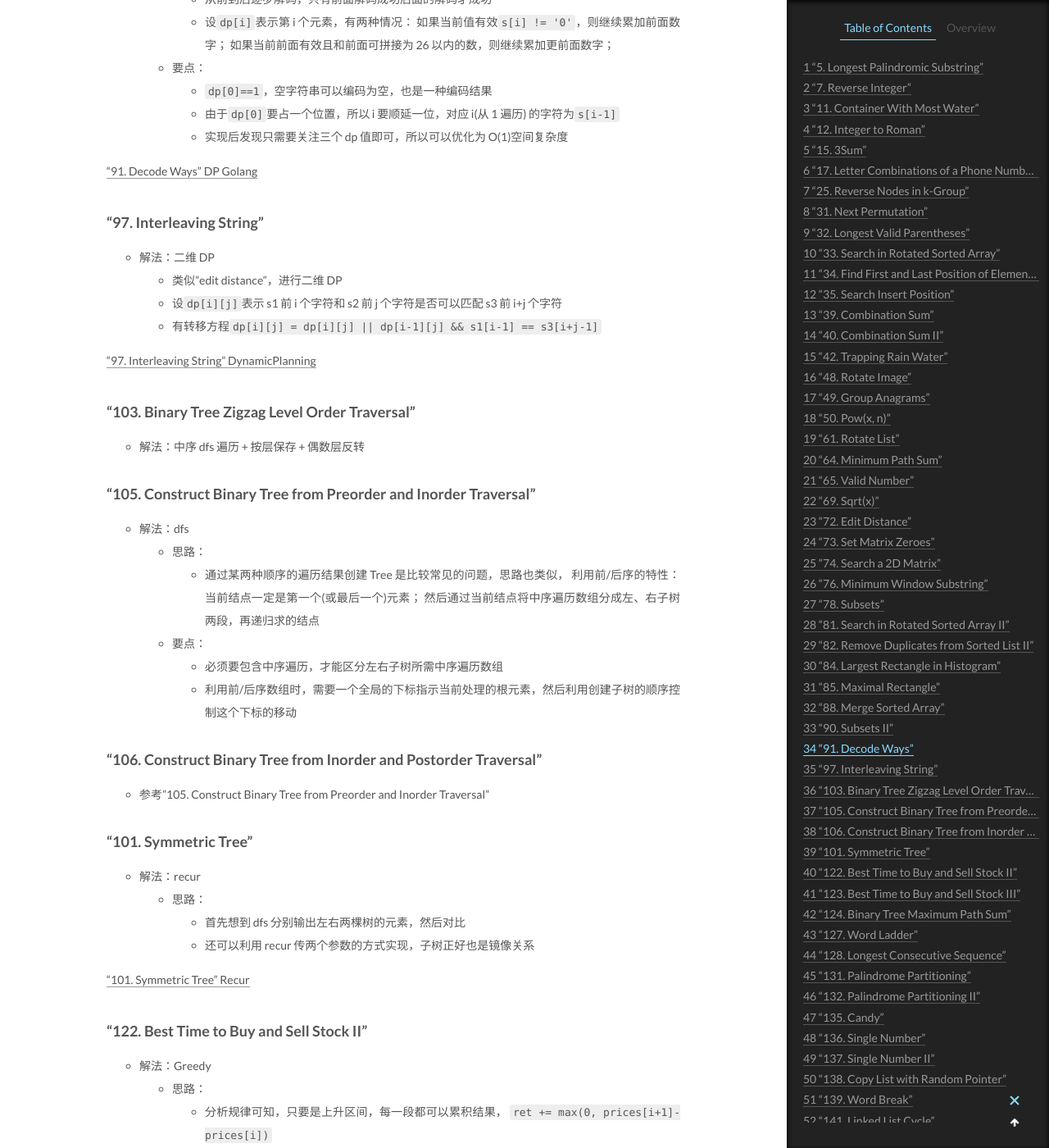
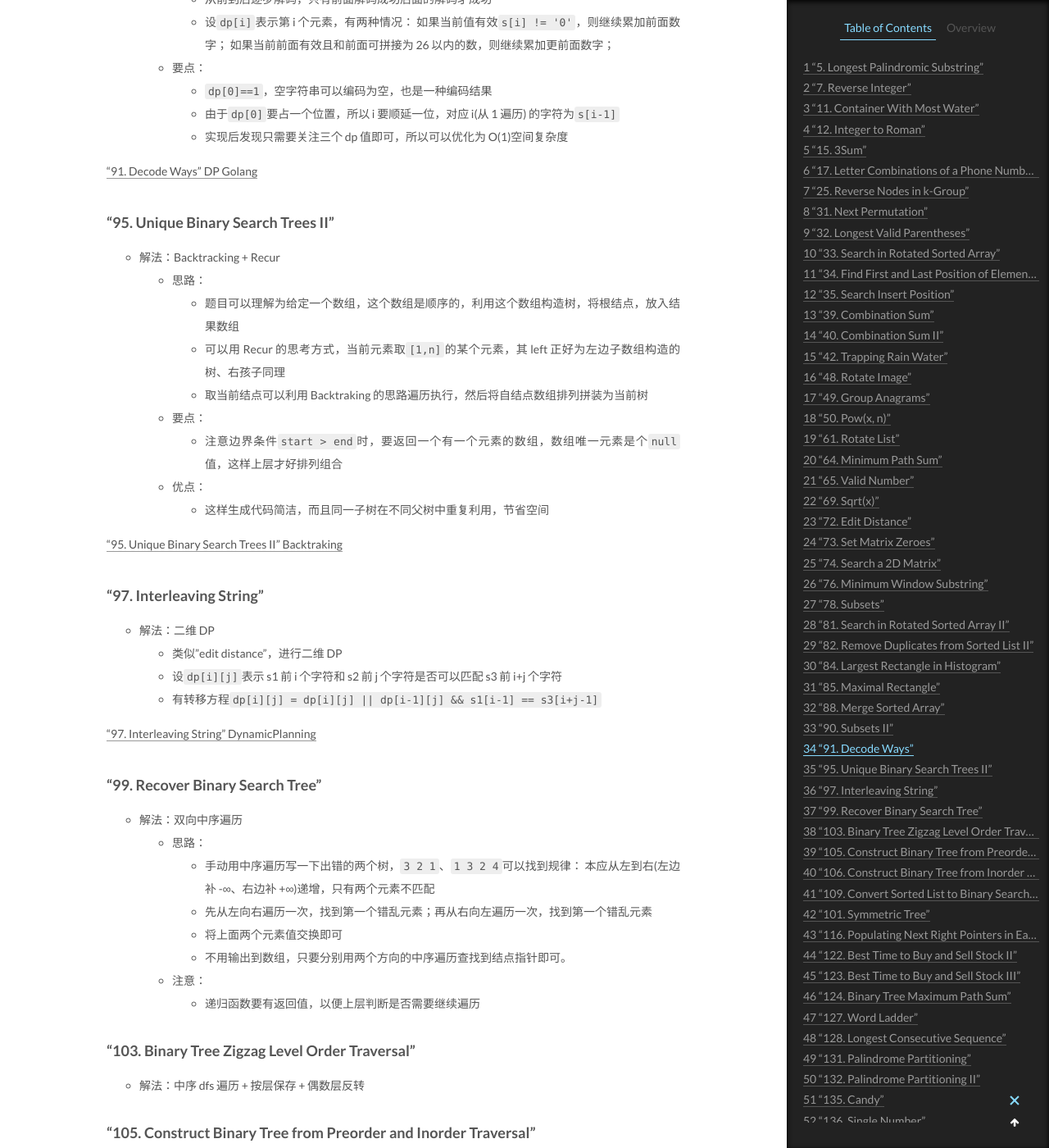
Before and after one commit to CodeHunter2006/CodeHunter2006.github.io, a Jekyll site: the page built from _posts/2020-12-27-LeetCode_Question_Category.md, in a window 1280 px wide and 1400 px high, scrolled down 11388 px. Shown: the whole window at 82% size. Built offline with Jekyll 4.4.1, drawn with Linux system fonts in a browser that asks for light colours; formulas are drawn with MathJax 3; some of the changed text lies outside the part shown.

Commit message:
[doc]: add contents.

```diff
--- a/_posts/2020-12-27-LeetCode_Question_Category.md
+++ b/_posts/2020-12-27-LeetCode_Question_Category.md
@@ -404,6 +404,20 @@ tags: Algorithm Leetcode
 
 ["91. Decode Ways" DP Golang]()
 
+### "95. Unique Binary Search Trees II"
+
+- 解法：Backtracking + Recur
+  - 思路：
+    - 题目可以理解为给定一个数组，这个数组是顺序的，利用这个数组构造树，将根结点，放入结果数组
+    - 可以用 Recur 的思考方式，当前元素取`[1,n]`的某个元素，其 left 正好为左边子数组构造的树、右孩子同理
+    - 取当前结点可以利用 Backtraking 的思路遍历执行，然后将自结点数组排列拼装为当前树
+  - 要点：
+    - 注意边界条件`start > end`时，要返回一个有一个元素的数组，数组唯一元素是个`null`值，这样上层才好排列组合
+  - 优点：
+    - 这样生成代码简洁，而且同一子树在不同父树中重复利用，节省空间
+
+["95. Unique Binary Search Trees II" Backtraking]()
+
 ### "97. Interleaving String"
 
 - 解法：二维 DP
@@ -412,6 +426,18 @@ tags: Algorithm Leetcode
   - 有转移方程`dp[i][j] = dp[i][j] || dp[i-1][j] && s1[i-1] == s3[i+j-1]`
 
 ["97. Interleaving String" DynamicPlanning]()
+
+### "99. Recover Binary Search Tree"
+
+- 解法：双向中序遍历
+  - 思路：
+    - 手动用中序遍历写一下出错的两个树，`3 2 1`、`1 3 2 4`可以找到规律：
+      本应从左到右(左边补 -∞、右边补 +∞)递增，只有两个元素不匹配
+    - 先从左向右遍历一次，找到第一个错乱元素；再从右向左遍历一次，找到第一个错乱元素
+    - 将上面两个元素值交换即可
+    - 不用输出到数组，只要分别用两个方向的中序遍历查找到结点指针即可。
+  - 注意：
+    - 递归函数要有返回值，以便上层判断是否需要继续遍历
 
 ### "103. Binary Tree Zigzag Level Order Traversal"
 
@@ -432,6 +458,14 @@ tags: Algorithm Leetcode
 
 - 参考"105. Construct Binary Tree from Preorder and Inorder Traversal"
 
+### "109. Convert Sorted List to Binary Search Tree"
+
+- 解法：快慢指针 + 递归 + DivideAndConquer + BST
+  - 思路：
+    - 解法基于"108. Convert Sorted Array to Binary Search Tree"，利用快慢指针实现查找中点
+
+["109. Convert Sorted List to Binary Search Tree" Tree]()
+
 ### "101. Symmetric Tree"
 
 - 解法：recur
@@ -440,6 +474,12 @@ tags: Algorithm Leetcode
     - 还可以利用 recur 传两个参数的方式实现，子树正好也是镜像关系
 
 ["101. Symmetric Tree" Recur]()
+
+### "116. Populating Next Right Pointers in Each Node"
+
+- 解法：pre-order
+  - 思路：
+    - 利用先序遍历+层级 pre 结点实现
 
 ### "122. Best Time to Buy and Sell Stock II"
 
@@ -698,6 +738,25 @@ tags: Algorithm Leetcode
 - 这个解法的优点是空间复杂度为 O(1)
 
 ["160. Intersection of Two Linked Lists" LinkedList]()
+
+### "162. Find Peak Element"
+
+- 解法：BinarySearch
+
+  - 思路：
+
+    - 题目规定了所有元素都不相同，所以只需要按基本逻辑想就可以
+    - 如果一个区域左边界趋势是向右增大、同时右边界趋势是向左增大，那么一定能在中间(包括左右边界)找到 peak 下标
+    - 由于题目规定`下标 -1 n 时值为 -♾`，所以整个区域就符合上面假设，一定能找到答案
+    - 利用二分查找，每轮的 m 下标处，判断一下 m 的左右趋势，分几种情况：
+      - 如果 m 左边是向右增大、同时 m 右边是向左增大，那么 m 就是一个 peak
+      - 如果 m 左边是向左增大、同时 m 右边是向右增大，那么任意取一边继续查找就可以
+      - 如果 m 左边是向左增大、同时 m 右边是向左增大，那么应该继续在左边找；反之在右边找
+    - 元素范围`-2^31 ~ (2^31)-1`，如果想在两边加入`-♾`的辅助元素比较麻烦，必须用`int64`类型，占用较大容量。
+      可以写一个辅助函数，判别左右趋势或取出左右的值(int64 类型)。这里选用前者方案
+    - 注意：由于存在`l+1 == r`这种"锁死"的情况，循环条件应该是`l + 1 < r`，然后在循环后再判断一次
+
+["162. Find Peak Element" BinarySearch]()
 
 ### "164. Maximum Gap"
 
```
Also changed, not shown: _posts/2020-04-23-MySQL_Sharding.md (+3 -0 lines), _posts/2020-12-27-Algorithm_BinarySearch.md (+38 -0 lines), _posts/2021-01-02-Algorithm_Backtracking.md (+36 -0 lines), _posts/2021-01-02-Algorithm_Tree.md (+31 -0 lines).
